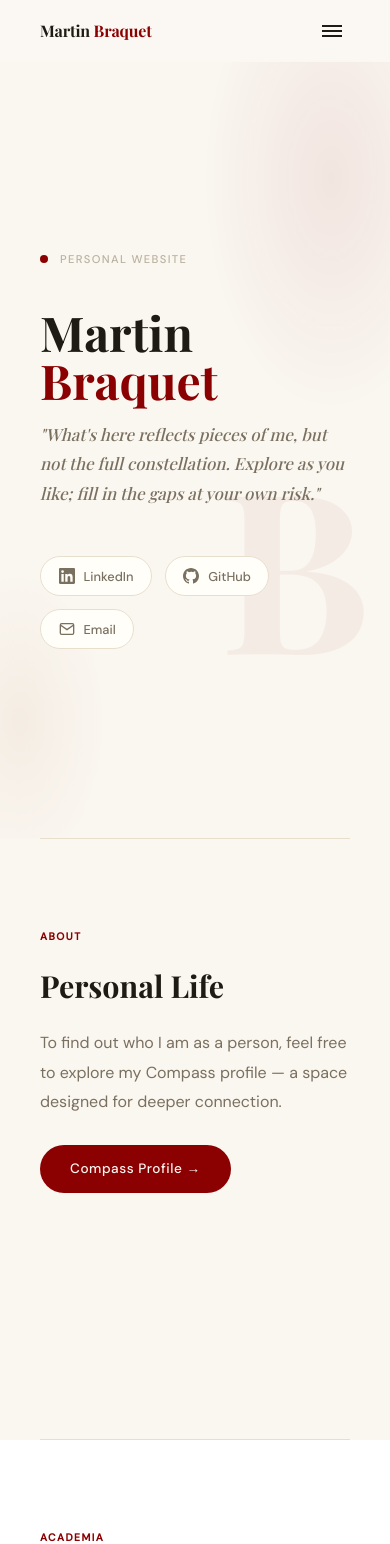
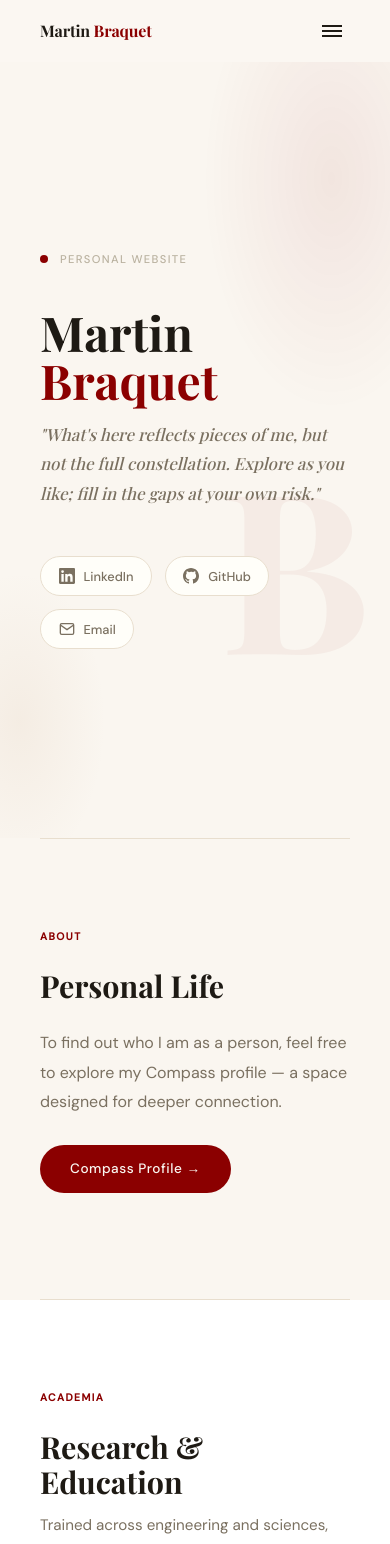
Before and after one commit to MartinBraquet/martinbraquet.com, a Next.js app: page / in a window 390 px wide. Shown: the top 1544 px of the page. Built offline with nearby package versions, Linux system fonts and the light colour scheme; a web font is replaced by a local one.

Commit message:
Adjust `flex` value for improved layout responsiveness in `index.tsx`

```diff
--- a/pages/index.tsx
+++ b/pages/index.tsx
@@ -282,7 +282,7 @@ export default function Home() {
               className="two-col"
               style={{display: 'flex', gap: '5rem', alignItems: 'flex-start'}}
             >
-              <div {...R()} style={{...rs, flex: '1 1 420px'}}>
+              <div {...R()} style={{...rs, flex: '1 1 280px'}}>
                 <span className="section-label">About</span>
                 <h2
                   style={{
```
